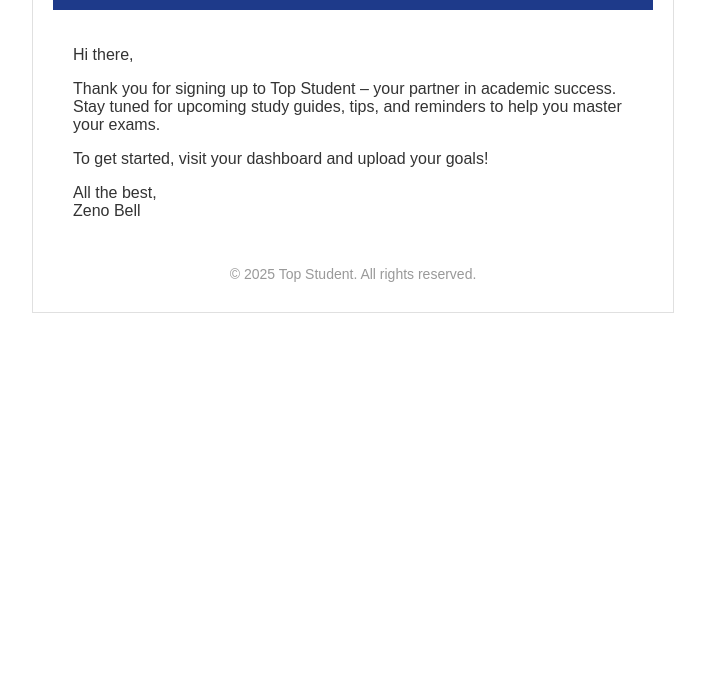
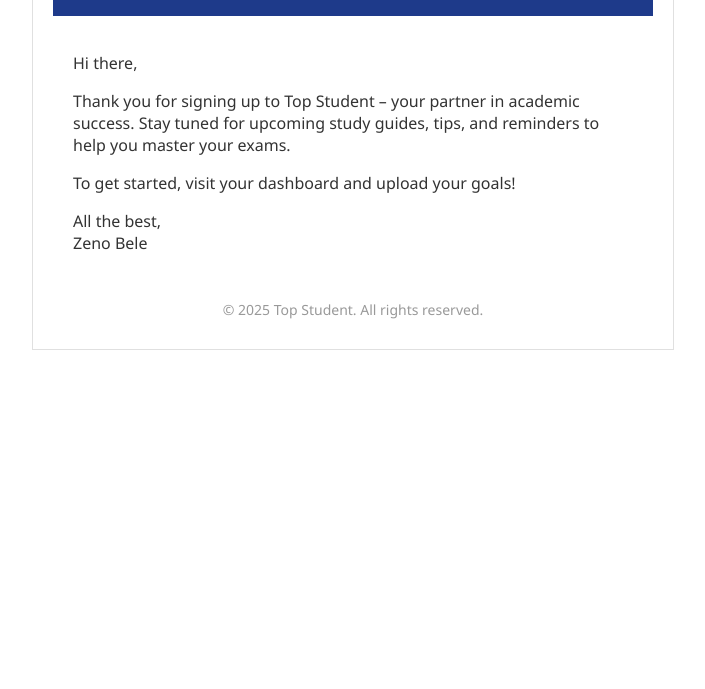
Before and after one commit to ZenoBele/responsive-email-template, a plain HTML site: page index.html in a window 1280 px wide. Shown: the part 111-800 px from the top of the page, without its empty margins (287-992 px from the left). Drawn offline with Linux system fonts and the light colour scheme.

Commit message:
Add files via upload

```diff
--- a/index.html
+++ b/index.html
@@ -7,7 +7,7 @@
       body {
         margin: 0;
         padding: 0;
-        font-family: Arial, sans-serif;
+        font-family: 'Segoe UI', sans-serif;
       }
       .email-container {
         max-width: 600px;
@@ -49,7 +49,7 @@
         <p>Hi there,</p>
         <p>Thank you for signing up to Top Student – your partner in academic success. Stay tuned for upcoming study guides, tips, and reminders to help you master your exams.</p>
         <p>To get started, visit your dashboard and upload your goals!</p>
-        <p>All the best,<br />Zeno Bell</p>
+        <p>All the best,<br />Zeno Bele</p>
       </div>
       <div class="footer">
         © 2025 Top Student. All rights reserved.
```
